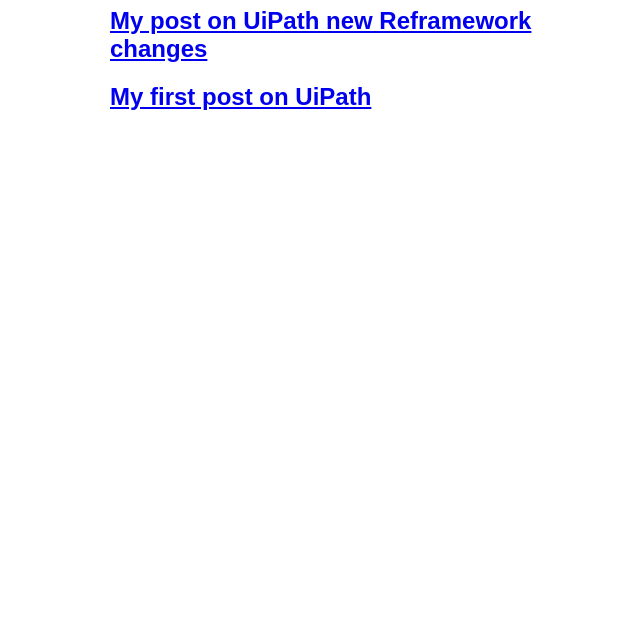
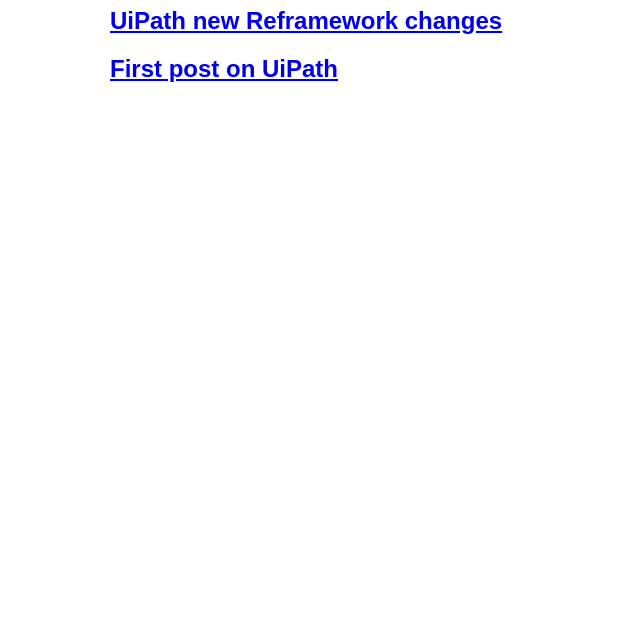
Before and after one commit to SachinHatikankar100/SachinHatikankanGatsbyPortfolio, a Gatsby site: page /blog in a window 1280 px wide. Shown: the part 169-800 px from the top of the page, without its empty margins (280-920 px from the left). Built offline with nearby package versions, Linux system fonts and the light colour scheme; Gatsby itself is replaced by a stand-in of ours.

Commit message:
updated blog title

```diff
--- a/blog/blog/getting-started-with-uipath/index.mdx
+++ b/blog/blog/getting-started-with-uipath/index.mdx
@@ -1,5 +1,5 @@
 ---
-title: "My first post on UiPath"
+title: "First post on UiPath"
 date: "2017-07-23"
 hero_image: "./brooke-cagle-g1Kr4Ozfoac-unsplash.jpg"
 hero_image_alt: "three people sitting in front of table laughing together"
--- a/blog/blog/uipath-latest-reframework-updates/index.mdx
+++ b/blog/blog/uipath-latest-reframework-updates/index.mdx
@@ -1,5 +1,5 @@
 ---
-title: "My post on UiPath new Reframework changes"
+title: "UiPath new Reframework changes"
 date: "2021-11-27"
 hero_image: "./annie-spratt-MChSQHxGZrQ-unsplash.jpg"
 hero_image_alt: "men sitting in front of their laptop computer"
--- a/src/pages/blog/index.js
+++ b/src/pages/blog/index.js
@@ -5,7 +5,7 @@
 
 const BlogPage = ({data}) => {
   return (
-    <Layout pageTitle="My UiPath Blog Posts">
+    <Layout pageTitle="Blog Posts">
       {
         data.allMdx.nodes.map((node) => (
           <article key={node.id}>
```
